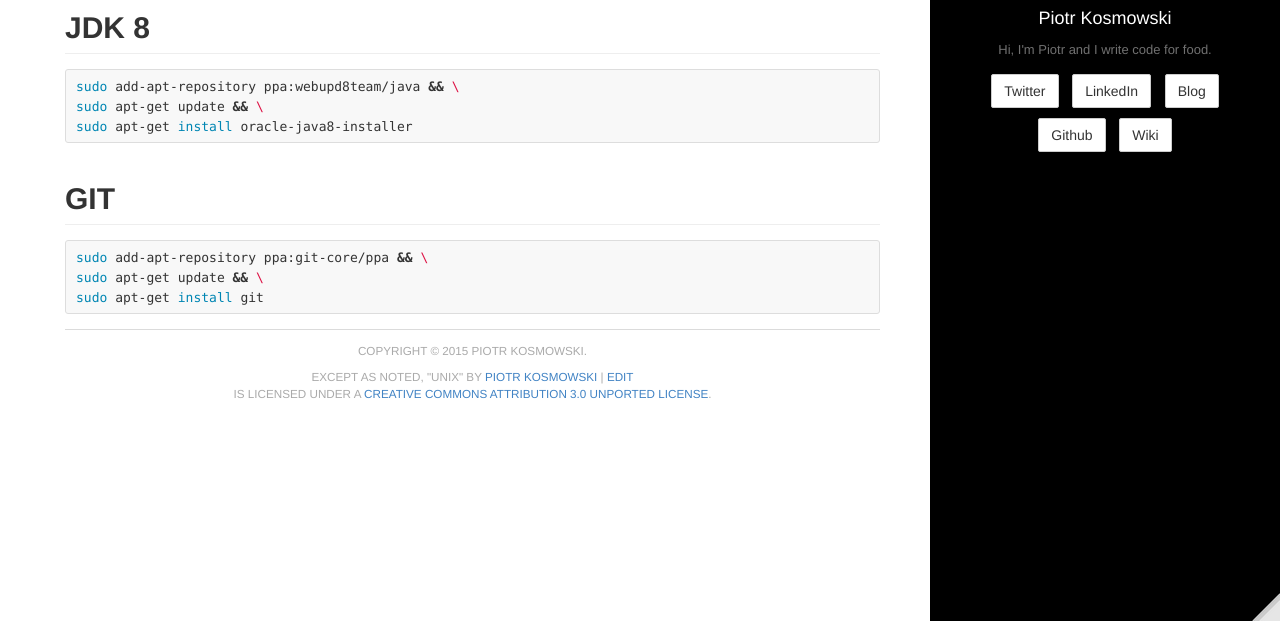
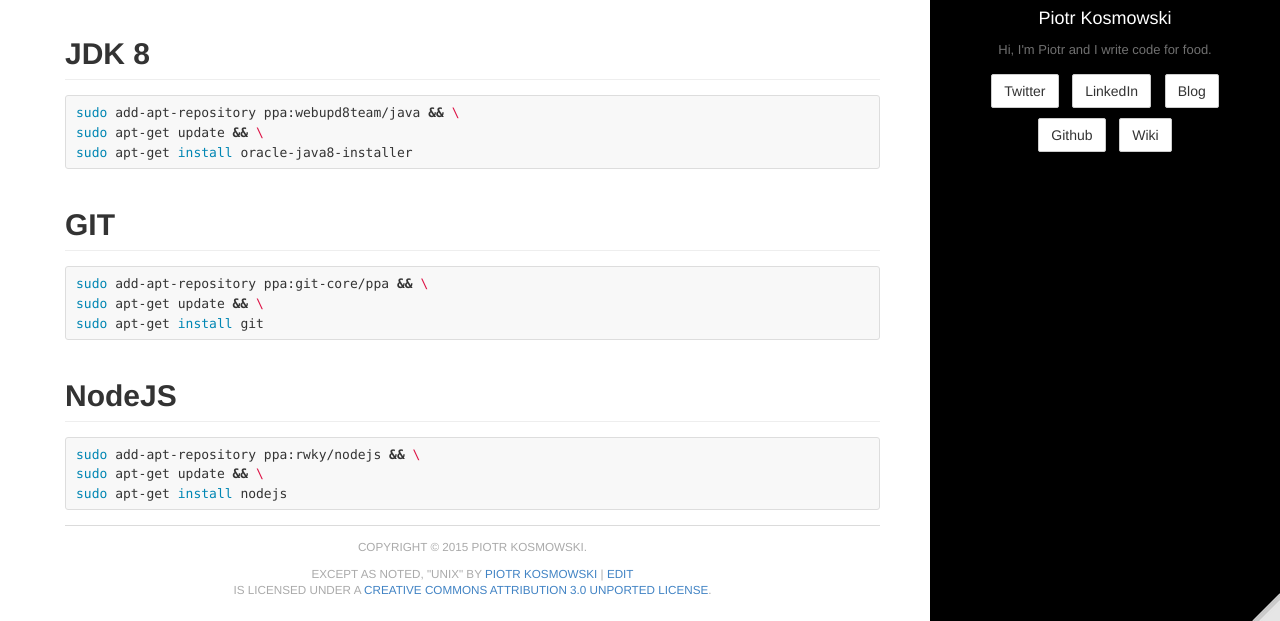
Before and after one commit to kospiotr/kospiotr.github.io, a Jekyll site: the page built from wiki/unix.md, in a window 1280 px wide and 900 px high, scrolled down 757 px, cut to the strip 279-900 px from the top of the window. Built offline with Jekyll 4.4.1, drawn with Linux system fonts in a browser that asks for light colours; Markdown is read by kramdown in place of the engine named in the settings.

Commit message:
Update unix.md

````diff
--- a/wiki/unix.md
+++ b/wiki/unix.md
@@ -46,3 +46,11 @@
 sudo apt-get update && \
 sudo apt-get install git
 ```
+
+## NodeJS
+
+```bash
+sudo add-apt-repository ppa:rwky/nodejs && \
+sudo apt-get update && \
+sudo apt-get install nodejs
+```
````
